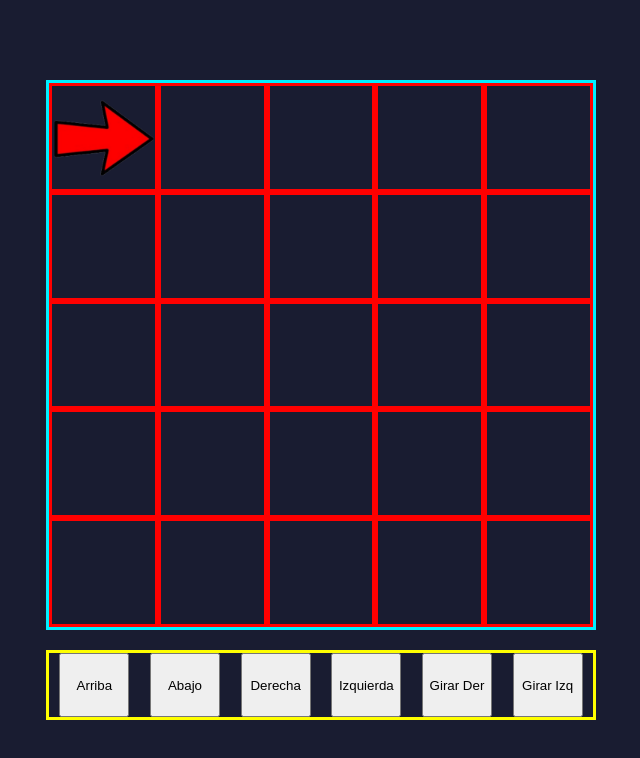
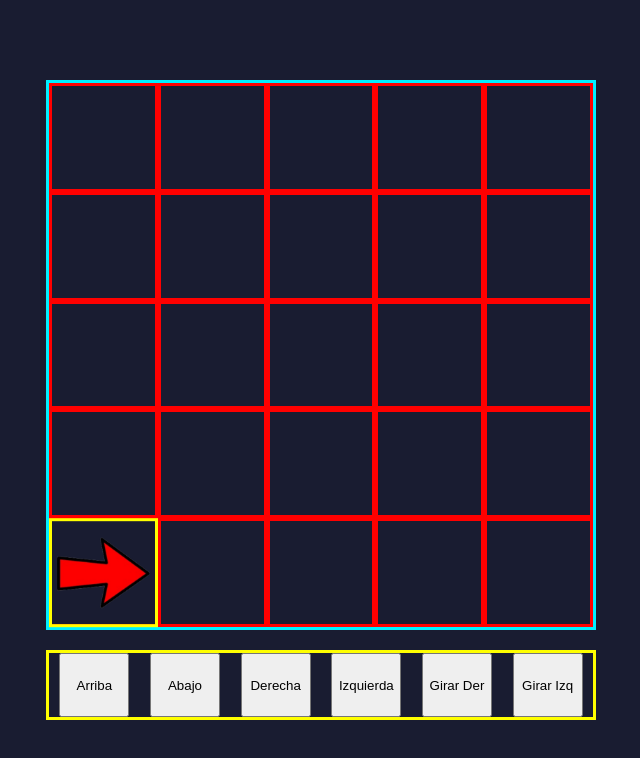
Before and after one commit to SEVERNASTER/LightBot-Clone-2D, a React (Vite) app: page / in a window 1280 px wide. Shown: the top 758 px of the page, without its empty margins (319-959 px from the left). Built offline with nearby package versions, Linux system fonts and the light colour scheme.

Commit message:
funcionalidad de los botones añadida pero falta hacer validaciones

```diff
--- a/src/App.jsx
+++ b/src/App.jsx
@@ -2,20 +2,25 @@
 import './App.css'
 
 import Grilla from './components/Grilla';
+import { useState } from 'react';
 
 
 function App() {
+
+  const [pos, setPos] = useState({ x: 0, y: -1 })
+
   return (
     <div className="app-contenedor">
-        <Grilla />
-        <div className="botones-contenedor">
-          <button>Arriba</button>
-          <button>Abajo</button>
-          <button>Derecha</button>
-          <button>Izquierda</button>
-          <button>Girar Der</button>
-          <button>Girar Izq</button>
-        </div>
+      <Grilla pos={pos} />
+
+      <div className="botones-contenedor">
+        <button onClick={() => setPos({ x: pos.x, y: pos.y - 1 })}>Arriba</button>
+        <button onClick={() => setPos({ x: pos.x, y: pos.y + 1 })}>Abajo</button>
+        <button onClick={() => setPos({ x: pos.x + 1, y: pos.y })}>Derecha</button>
+        <button onClick={() => setPos({ x: pos.x - 1, y: pos.y })}>Izquierda</button>
+        <button onClick={() => setPos({ x: pos.x, y: pos.y })}>Girar Der</button>
+        <button onClick={() => setPos({ x: pos.x, y: pos.y })}>Girar Izq</button>
+      </div>
     </div>
   )
 }
--- a/src/components/Celda.css
+++ b/src/components/Celda.css
@@ -1,7 +1,7 @@
 
 .celda {
-    height: var(--alto);
-    width: var(--ancho);
+    /* height: var(--alto);
+    width: var(--ancho); */
     height: 100%;
     width: 100%;
     border: solid red;
--- a/src/components/Grilla.css
+++ b/src/components/Grilla.css
@@ -12,15 +12,24 @@
     aspect-ratio: 1 / 1;
 }
 
-.flecha-contenedor {
-    position: absolute;
-    height: 110px;
-    width: 110px;
+
+.bot-contenedor {
+    /* position: absolute; */
+    /* height: var(--alto);
+    width: var(--ancho); */
+    height: 100%;
+    width: 100%;
+    /* height: 110px;
+    width: 110px; */
     top: 0;
     left: 0;
+    aspect-ratio: 1 / 1;
+    border: solid yellow;
+    transform: translateY(-100%);
+    transition: .5s;
 }
 
-.flecha-contenedor img {
+.bot-contenedor img {
     height: 100%;
     width: 100%;
     transform: scale(.9);
--- a/src/components/Grilla.jsx
+++ b/src/components/Grilla.jsx
@@ -5,38 +5,47 @@ import Celda from './Celda';
 import flechaImg from '../assets/flecha.png';
 
 
-function Grilla() {
+
+function Grilla({ pos }) {
 
     const filas = 5
     const columnas = 5
     const alto = 550
     const ancho = 550
+
     let grilla = []
 
-    for(let i = 0; i < filas; i++){
-        for(let j = 0; j < columnas; j++){
-            grilla = [...grilla, {x: i, y: j}]
+    for (let i = 0; i < filas; i++) {
+        for (let j = 0; j < columnas; j++) {
+            grilla = [...grilla, { x: i, y: j }]
         }
     }
 
-    console.log(grilla);
+    // console.log(grilla);
+
+    const tranformStyle = `translateX(${pos.x * 100}%) translateY(${pos.y * 100}%)`
 
     return (
-        <div className="grilla" style={{'--alto': `${alto}px`, '--ancho': `${ancho}px`}}>
+        <div className="grilla" style={{
+            '--alto': `${alto}px`,
+            '--ancho': `${ancho}px`
+        }}>
             {
                 grilla.map(actual => {
-                return <Celda key={`{${actual.x}, ${actual.y}}`} alto={alto / filas} ancho={ancho / columnas} />
-            })
+                    return <Celda key={`{${actual.x}, ${actual.y}}`} alto={alto / filas} ancho={ancho / columnas} />
+                })
             }
-            <div className="flecha-contenedor">
-                <img src={flechaImg} alt="flecha" />
+            {/* <Bot estilosExtra={{tranform: `${tranformStyle}`}}  alto={alto / filas} ancho={ancho / columnas} /> */}
+            <div className="bot-contenedor" style={{
+                '--alto': `${alto}px`,
+                '--ancho': `${ancho}px`,
+                transform: `${tranformStyle}`
+            }}>
+                <img src={flechaImg} alt="bot" />
             </div>
         </div>
     )
 
-
-
-
 }
 
 export default Grilla
```
Also changed, not shown: src/App.css (line endings or trailing spaces).
